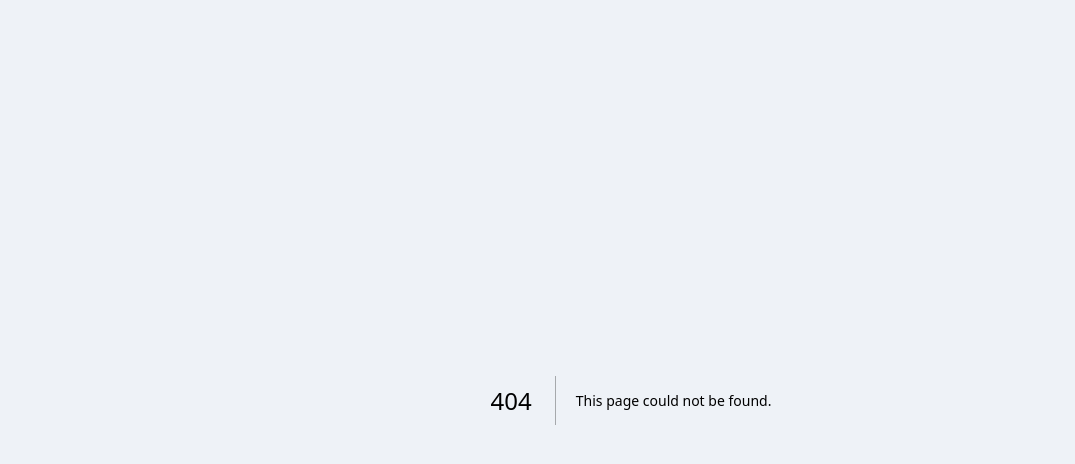
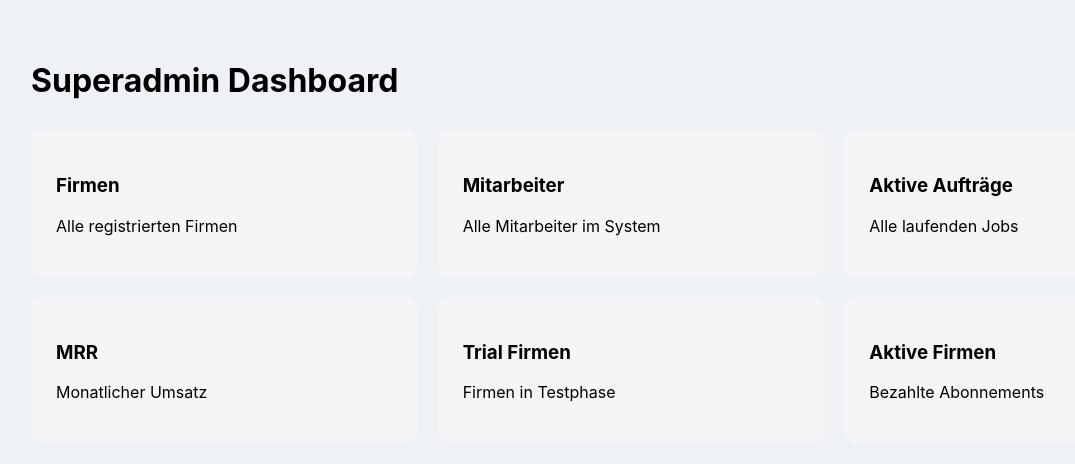
Before and after one commit to jobflow-app/jobflow-app, a Next.js app: page /superadmin/dashboard in a window 1280 px wide. Before the commit this address had no page. Shown: the top 464 px of the page, without its empty margins (9-1084 px from the left). Built offline with nearby package versions, Linux system fonts and the light colour scheme.

Commit message:
Create page.jsx

```diff
--- /dev/null
+++ b/app/superadmin/dashboard/page.jsx
@@ -0,0 +1,59 @@
+export default function SuperadminDashboard() {
+  return (
+    <main style={styles.page}>
+      <h1 style={styles.title}>Superadmin Dashboard</h1>
+
+      <div style={styles.grid}>
+        <div style={styles.card}>
+          <h3>Firmen</h3>
+          <p>Alle registrierten Firmen</p>
+        </div>
+
+        <div style={styles.card}>
+          <h3>Mitarbeiter</h3>
+          <p>Alle Mitarbeiter im System</p>
+        </div>
+
+        <div style={styles.card}>
+          <h3>Aktive Aufträge</h3>
+          <p>Alle laufenden Jobs</p>
+        </div>
+
+        <div style={styles.card}>
+          <h3>MRR</h3>
+          <p>Monatlicher Umsatz</p>
+        </div>
+
+        <div style={styles.card}>
+          <h3>Trial Firmen</h3>
+          <p>Firmen in Testphase</p>
+        </div>
+
+        <div style={styles.card}>
+          <h3>Aktive Firmen</h3>
+          <p>Bezahlte Abonnements</p>
+        </div>
+      </div>
+    </main>
+  )
+}
+
+const styles = {
+  page: {
+    padding: 40,
+  },
+  title: {
+    fontSize: 32,
+    marginBottom: 30,
+  },
+  grid: {
+    display: 'grid',
+    gridTemplateColumns: 'repeat(3,1fr)',
+    gap: 20,
+  },
+  card: {
+    padding: 25,
+    borderRadius: 12,
+    background: '#f5f5f5',
+  },
+}
```
